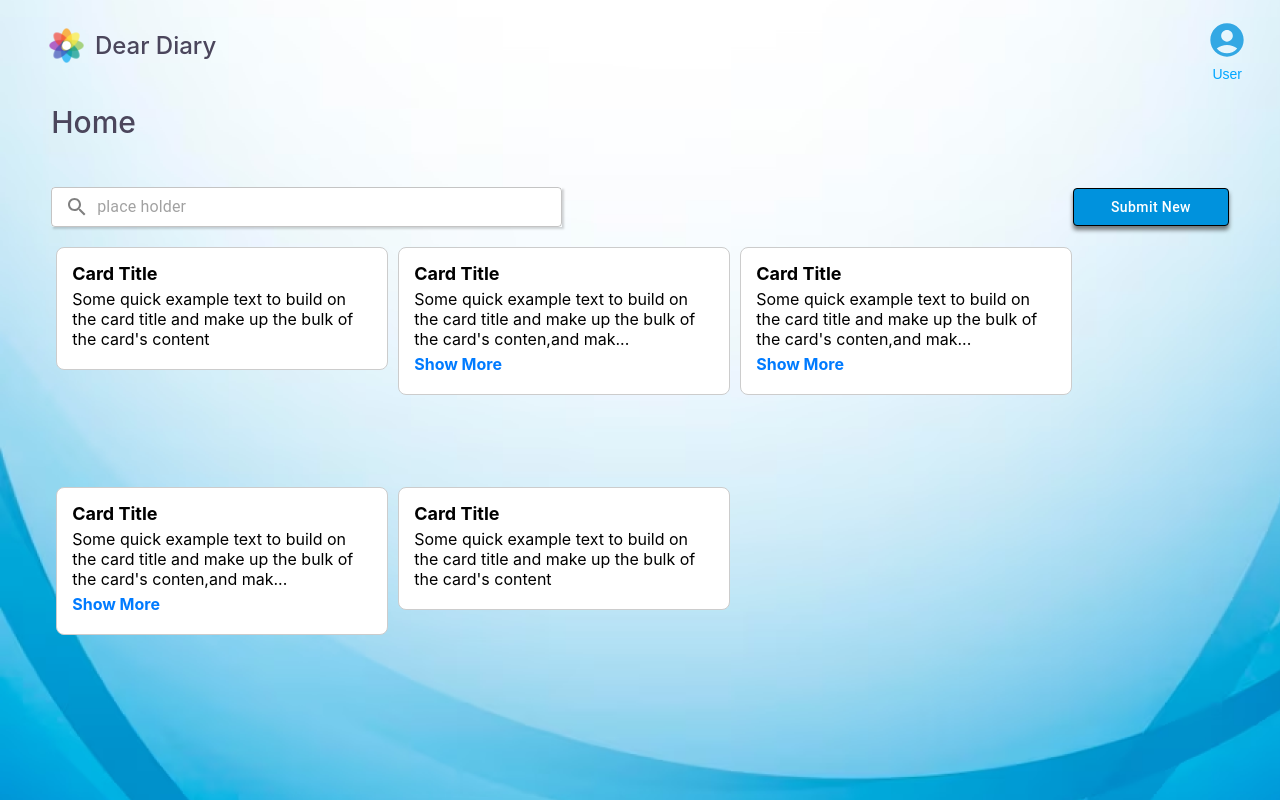
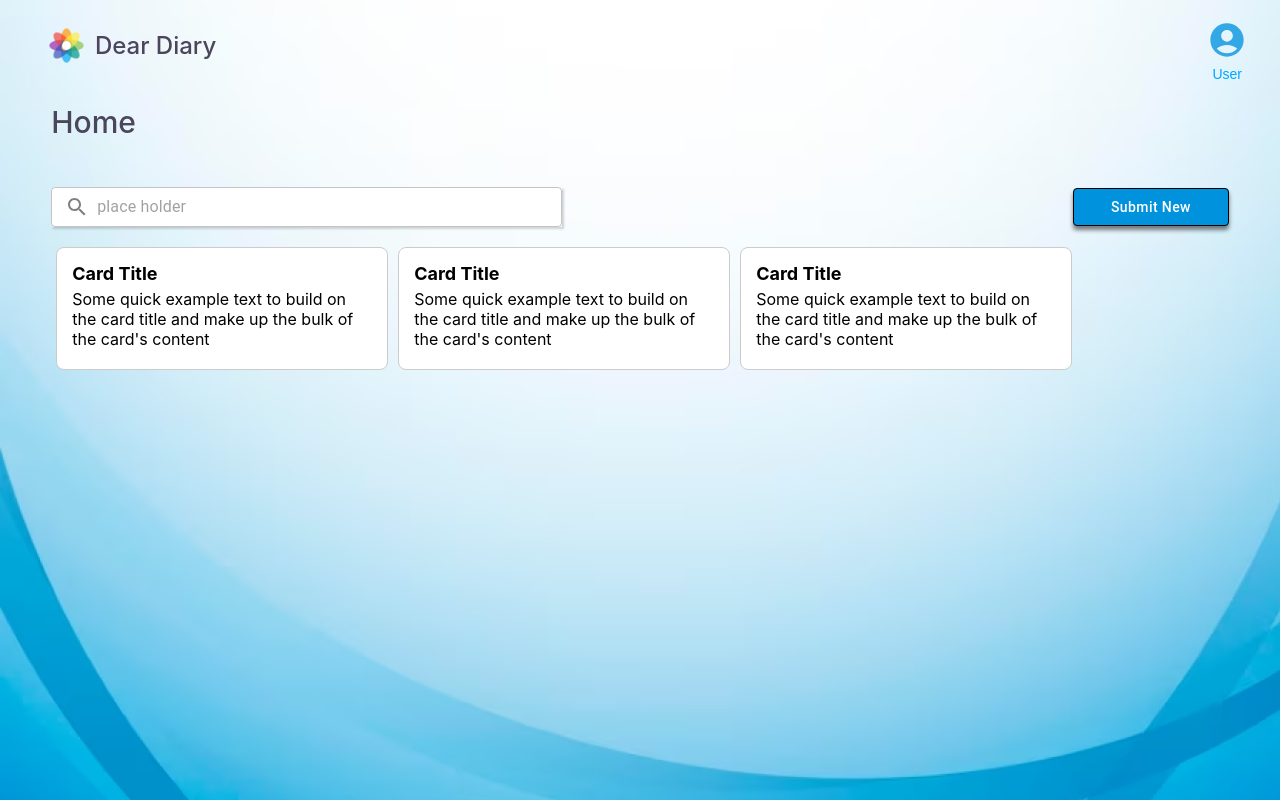
Before and after one commit to fcodelabs/training-web, a React (Create React App) app in the folder dear-diary/: page /home in a window 1280 px wide. Built offline with nearby package versions, Linux system fonts and the light colour scheme.

Commit message:
adding cards function implemented

```diff
--- a/dear-diary/src/containers/HomePage/Homebody/Home.tsx
+++ b/dear-diary/src/containers/HomePage/Homebody/Home.tsx
@@ -1,44 +1,49 @@
+// Home.tsx
+
 import PrimarySearchAppBar from "../../../components/SearchBar/SearchBar";
 import Button from "@mui/material/Button";
 import "./Home.css";
 import SubmitForm from "../SubmitForm/SubmitForm";
 import DiaryCard from "../../../components/DiaryCard/DiaryCard";
+import { useState } from "react";
 
-const DiaryCardList = [
-    { title: "Card Title", body: "Some quick example text to build on the card title and make up the bulk of the card's content" },
-    { title: "Card Title", body: "Some quick example text to build on the card title and make up the bulk of the card's conten,and make up the bulk of the card's contentt,and make up the bulk of the card's content,and make up the bulk of the card's content,and make up the bulk of the card's content" },
-    { title: "Card Title", body: "Some quick example text to build on the card title and make up the bulk of the card's conten,and make up the bulk of the card's contentt,and make up the bulk of the card's content,and make up the bulk of the card's content,and make up the bulk of the card's content" },
-    { title: "Card Title", body: "Some quick example text to build on the card title and make up the bulk of the card's conten,and make up the bulk of the card's contentt,and make up the bulk of the card's content,and make up the bulk of the card's content,and make up the bulk of the card's content" },
-    { title: "Card Title", body: "Some quick example text to build on the card title and make up the bulk of the card's content" },
-
-]
+interface Diary {
+    title: string;
+    body: string;
+}
 
 interface HomeProps {
     showForm: boolean;
     reset: () => void;
 }
 
-const Home: React.FC<HomeProps> = ({ showForm, reset }) => (
+const DiaryCardList: Diary[] = [
+    { title: "Card Title", body: "Some quick example text to build on the card title and make up the bulk of the card's content" },
+    { title: "Card Title", body: "Some quick example text to build on the card title and make up the bulk of the card's content" },
+    { title: "Card Title", body: "Some quick example text to build on the card title and make up the bulk of the card's content" },
 
+];
+
+const Home: React.FC<HomeProps> = ({ showForm, reset }) => {
+    const [diaries, setDiaries] = useState<Diary[]>(DiaryCardList);
+
+    return (
         <div className="home-wrapper">
-        <div className="home-header">Home
-        </div>
+            <div className="home-header">Home</div>
             <div className="home-search">
                 <PrimarySearchAppBar />
                 <Button className="search-button" onClick={reset}>
                     Submit New
                 </Button>
             </div>
-        <div className="home-body" >
-
-            {DiaryCardList.map((diary, key) => (
+            <div className="home-body">
+                {diaries.map((diary, key) => (
                     <DiaryCard key={key} diary={diary} />
                 ))}
-
             </div>
-        {(<SubmitForm showForm={showForm} reset={reset} />
-        )}
+            <SubmitForm showForm={showForm} reset={reset} diaries={diaries} setDiaries={setDiaries} />
         </div>
     );
+};
 
 export default Home;
--- a/dear-diary/src/containers/HomePage/SubmitForm/SubmitForm.tsx
+++ b/dear-diary/src/containers/HomePage/SubmitForm/SubmitForm.tsx
@@ -1,16 +1,23 @@
+// SubmitForm.tsx
 
-// Import necessary styles
 import './SubmitForm.css';
 import CloseIcon from '@mui/icons-material/Close';
 import { Button, TextField } from '@mui/material';
-import React, { useState, useEffect } from 'react';
+import React, { useState } from 'react';
+
+interface Diary {
+    title: string;
+    body: string;
+}
 
 interface SubmitFormProps {
     showForm: boolean;
     reset: () => void;
+    diaries: Diary[];
+    setDiaries: React.Dispatch<React.SetStateAction<Diary[]>>;
 }
 
-const SubmitForm: React.FC<SubmitFormProps> = ({ showForm, reset }) => {
+const SubmitForm: React.FC<SubmitFormProps> = ({ showForm, reset, diaries, setDiaries }) => {
     const [title, setTitle] = useState('');
     const [description, setDescription] = useState('');
 
@@ -23,15 +30,22 @@ const SubmitForm: React.FC<SubmitFormProps> = ({ showForm, reset }) => {
     };
 
     const handleSubmit = () => {
+        const newDiary: Diary = {
+            title: title,
+            body: description,
+        };
+
+        setDiaries((prevDiaries) => [...prevDiaries, newDiary]);
+
         setTitle('');
         setDescription('');
-
+        reset();
     };
 
     const handleCancel = () => {
         setTitle('');
         setDescription('');
-        reset()
+        reset();
     };
 
     return (
```
Lines whose indentation alone changed are shown as unchanged.
